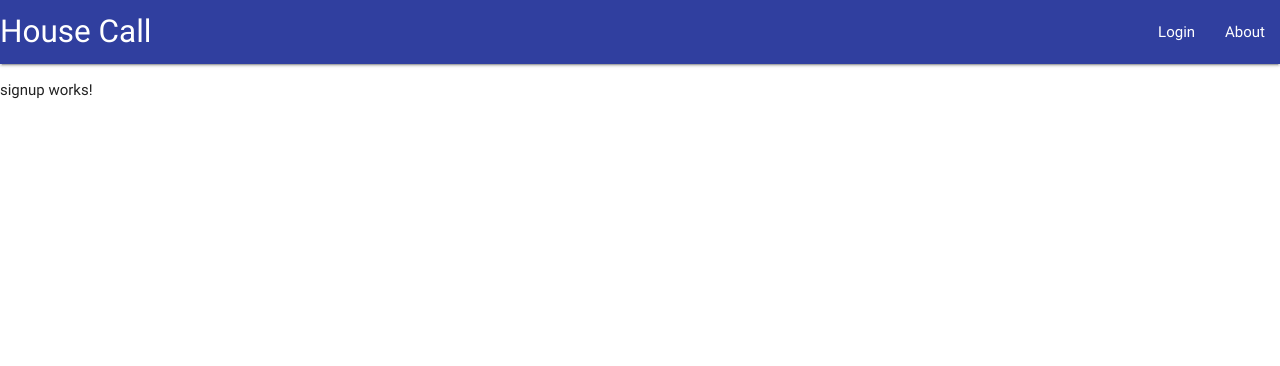
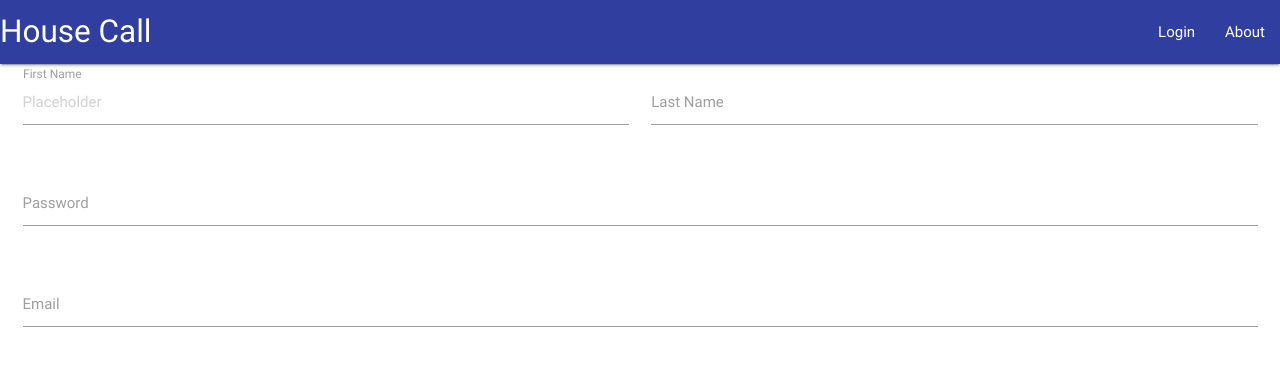
Before and after one commit to lohoi/housecall, an Angular app in the folder web-app/: page /signup in a window 1280 px wide. Shown: the top 366 px of the page. Built offline with nearby package versions, Linux system fonts and the light colour scheme; no server answers.

Commit message:
initial setup

```diff
--- a/web-app/src/app/signup/signup.component.html
+++ b/web-app/src/app/signup/signup.component.html
@@ -1,3 +1,37 @@
-<p>
-  signup works!
-</p>
+<div class="card_panel">
+  <div class="row">
+    <form class="col s12" ng-submit="submitUser()">
+    	<div class="row">
+      	<div class="input-field col s6">
+        	<input placeholder="Placeholder" id="first_name" type="text" class="validate" ng-model="user.firstname">
+          <label for="first_name">First Name</label>
+        </div>
+        <div class="input-field col s6">
+          <input id="last_name" type="text" class="validate" ng-model="user.lastname">
+          <label for="last_name">Last Name</label>
+        </div>
+      </div>
+      <div class="row">
+        <div class="input-field col s12">
+          <input id="password" type="password" class="validate" ng-model="user.password">
+          <label for="password">Password</label>
+        </div>
+      </div>
+      <div class="row">
+        <div class="input-field col s12">
+          <input id="email" type="email" class="validate" ng-model="user.email">
+          <label for="email">Email</label>
+        </div>
+      </div>
+  <!--     <div class="row">
+        <div class="col s12">
+          This is an inline input field:
+          <div class="input-field inline">
+            <input id="email" type="email" class="validate">
+            <label for="email" data-error="wrong" data-success="right">Email</label>
+          </div>
+        </div>
+      </div> -->
+    </form>
+  </div>
+</div>
--- a/web-app/src/app/signup/signup.component.ts
+++ b/web-app/src/app/signup/signup.component.ts
@@ -13,21 +13,20 @@ export class SignupComponent implements OnInit {
   }
 
   ngOnInit() {
-    this.submitUser()
   }
 
   submitUser = function() {
-    let params = {
-      email: "remsr@umich.edu",
-      skype: "test",
-      firstname: "rem",
-      lastname: "re",
-      password: "1234567890",
-      specialty: 1,
-      hospital_id: 2,
-      user_type: 1
-    }
-    console.log(params)
-    this.http.post('http://localhost:3000/users', params).subscribe();
+    // let params = {
+    //   email: ,
+    //   skype: ,
+    //   firstname: ,
+    //   lastname: ,
+    //   password: ,
+    //   specialty: ,
+    //   hospital_id: ,
+    //   user_type: ,
+    // }
+    console.log(this.user);
+    // this.http.post('http://localhost:3000/users', params).subscribe();
   }
 }
```
Also changed, not shown: 2 other files (tests, documents, lock files or other folders).
